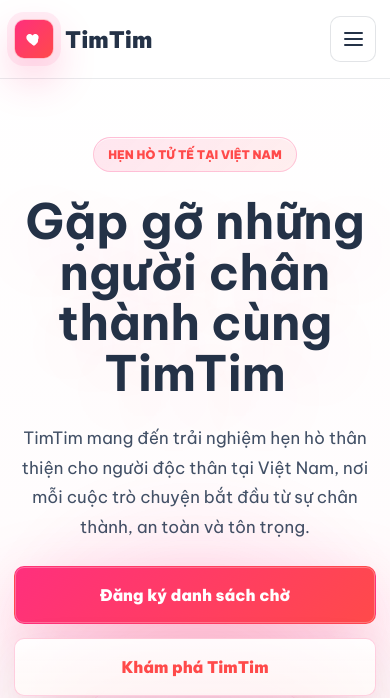
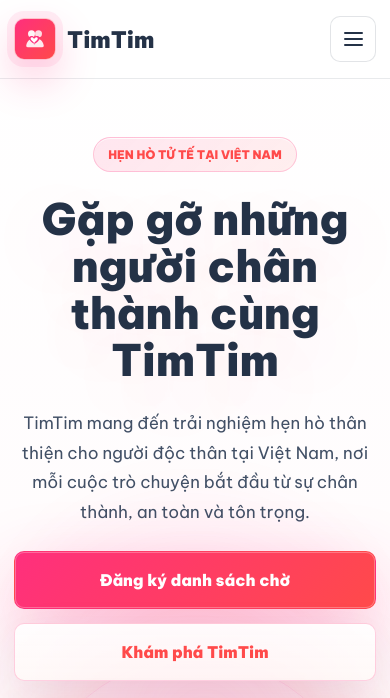
Before and after one commit to publish-collab/timtim-homepage, a website built with Vite: page index.html in a window 390 px wide. Shown: the top 698 px of the page. Built offline with nearby package versions, Linux system fonts and the light colour scheme.

Commit message:
Polish TimTim logo and hero typography

```diff
--- a/index.html
+++ b/index.html
@@ -20,8 +20,12 @@
       <nav class="nav" aria-label="Điều hướng chính">
         <a class="logo" href="#top" aria-label="Trang chủ TimTim">
           <span class="logo-mark" aria-hidden="true">
-            <svg viewBox="0 0 24 24" width="18" height="18" fill="currentColor" focusable="false">
-              <path d="M12 21s-6.716-4.297-9.293-8.106C1.06 10.255 1.64 6.91 4.418 5.62c2.012-.935 4.243-.21 5.293 1.49l.289.47.289-.47c1.05-1.7 3.281-2.425 5.293-1.49 2.778 1.29 3.358 4.635 1.711 7.274C18.716 16.703 12 21 12 21z" />
+            <svg viewBox="0 0 48 48" width="28" height="28" fill="none" focusable="false">
+              <circle cx="18" cy="15" r="6" fill="currentColor" opacity="0.95" />
+              <circle cx="30" cy="15" r="6" fill="currentColor" opacity="0.82" />
+              <path d="M9 35c1.5-8 6.1-12 13.8-12h2.4C32.9 23 37.5 27 39 35c.3 1.6-.9 3-2.5 3h-25C9.9 38 8.7 36.6 9 35Z" fill="currentColor" opacity="0.9" />
+              <path d="M24 33.5s-7.2-4.4-9.3-8.1c-1.5-2.6-.4-5.7 2.5-6.4 2-.5 3.7.5 4.8 2.1.4.6 1.5.6 1.9 0 1.1-1.6 2.8-2.6 4.8-2.1 2.9.7 4 3.8 2.5 6.4-2 3.7-9.2 8.1-9.2 8.1Z" fill="#ff2f7d" />
+              <path d="M24 31.1s-5.5-3.4-7.1-6.2c-.9-1.6-.2-3.4 1.5-3.8 1.3-.3 2.4.4 3 1.4.6 1 1.7 1 2.3 0 .7-1 1.8-1.7 3.1-1.4 1.7.4 2.4 2.2 1.5 3.8-1.6 2.8-7.3 6.2-7.3 6.2Z" fill="white" />
             </svg>
           </span>
           <span>TimTim</span>
@@ -228,8 +232,12 @@
     <footer class="footer">
       <a href="#top" class="logo">
         <span class="logo-mark" aria-hidden="true">
-          <svg viewBox="0 0 24 24" width="18" height="18" fill="currentColor" focusable="false">
-            <path d="M12 21s-6.716-4.297-9.293-8.106C1.06 10.255 1.64 6.91 4.418 5.62c2.012-.935 4.243-.21 5.293 1.49l.289.47.289-.47c1.05-1.7 3.281-2.425 5.293-1.49 2.778 1.29 3.358 4.635 1.711 7.274C18.716 16.703 12 21 12 21z" />
+          <svg viewBox="0 0 48 48" width="28" height="28" fill="none" focusable="false">
+            <circle cx="18" cy="15" r="6" fill="currentColor" opacity="0.95" />
+            <circle cx="30" cy="15" r="6" fill="currentColor" opacity="0.82" />
+            <path d="M9 35c1.5-8 6.1-12 13.8-12h2.4C32.9 23 37.5 27 39 35c.3 1.6-.9 3-2.5 3h-25C9.9 38 8.7 36.6 9 35Z" fill="currentColor" opacity="0.9" />
+            <path d="M24 33.5s-7.2-4.4-9.3-8.1c-1.5-2.6-.4-5.7 2.5-6.4 2-.5 3.7.5 4.8 2.1.4.6 1.5.6 1.9 0 1.1-1.6 2.8-2.6 4.8-2.1 2.9.7 4 3.8 2.5 6.4-2 3.7-9.2 8.1-9.2 8.1Z" fill="#ff2f7d" />
+            <path d="M24 31.1s-5.5-3.4-7.1-6.2c-.9-1.6-.2-3.4 1.5-3.8 1.3-.3 2.4.4 3 1.4.6 1 1.7 1 2.3 0 .7-1 1.8-1.7 3.1-1.4 1.7.4 2.4 2.2 1.5 3.8-1.6 2.8-7.3 6.2-7.3 6.2Z" fill="white" />
           </svg>
         </span>
         <span>TimTim</span>
--- a/src/style.css
+++ b/src/style.css
@@ -131,8 +131,8 @@
 
 .logo-mark {
   display: inline-flex;
-  width: 40px;
-  height: 40px;
+  width: 42px;
+  height: 42px;
   align-items: center;
   justify-content: center;
   border: 1px solid rgba(255, 255, 255, 0.68);
@@ -142,6 +142,10 @@
   box-shadow:
     0 0 0 7px rgba(var(--brand-pink-rgb), 0.08),
     0 18px 42px rgba(var(--brand-pink-rgb), 0.28);
+}
+
+.logo-mark svg {
+  display: block;
 }
 
 .nav-links {
@@ -262,7 +266,7 @@
   display: grid;
   justify-items: start;
   gap: 24px;
-  max-width: 820px;
+  max-width: 800px;
   text-align: left;
 }
 
@@ -283,10 +287,11 @@
 }
 
 h1 {
-  max-width: 940px;
+  max-width: 900px;
   color: var(--ink);
-  font-size: clamp(3.55rem, 5.25vw, 6.35rem);
-  line-height: 1;
+  font-size: clamp(3.3rem, 4.9vw, 5.85rem);
+  line-height: 1.05;
+  font-weight: 850;
   text-shadow: 0 20px 70px rgba(var(--brand-pink-rgb), 0.14);
 }
 
@@ -991,9 +996,9 @@
   }
 
   h1 {
-    max-width: 940px;
-    font-size: clamp(3.2rem, 9vw, 5.7rem);
-    line-height: 1.02;
+    max-width: 860px;
+    font-size: clamp(3rem, 8vw, 5.2rem);
+    line-height: 1.06;
   }
 
   .hero-actions {
@@ -1067,8 +1072,8 @@
 
 @media (max-width: 560px) {
   h1 {
-    font-size: 3.05rem;
-    line-height: 1.04;
+    font-size: 2.72rem;
+    line-height: 1.08;
   }
 
   h2 {
```
